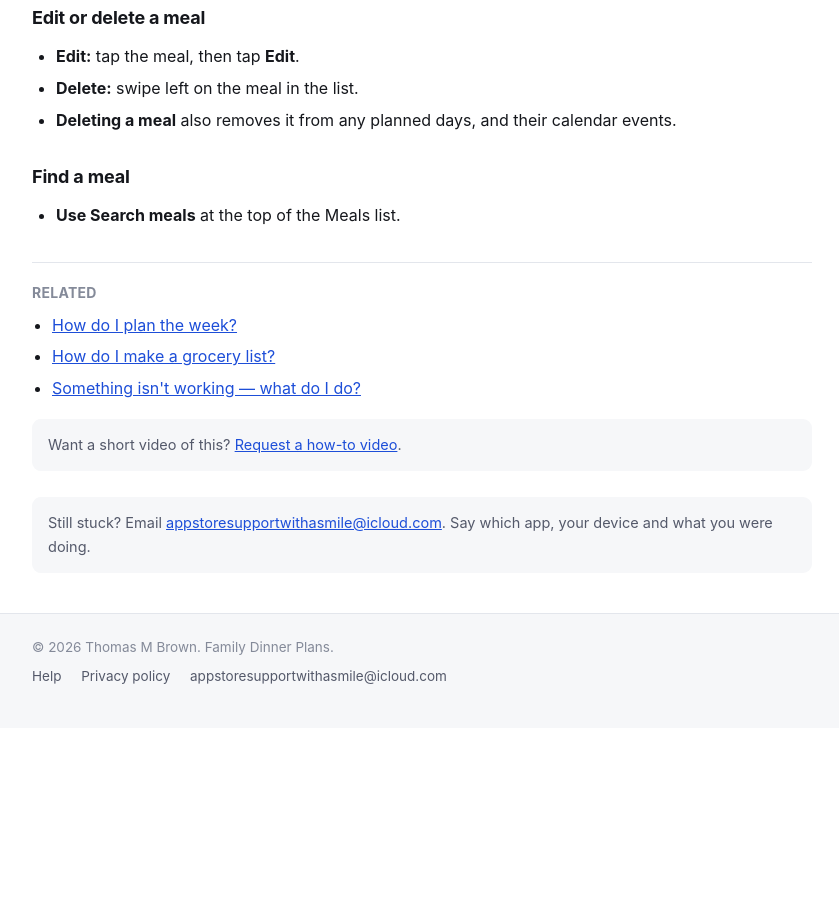
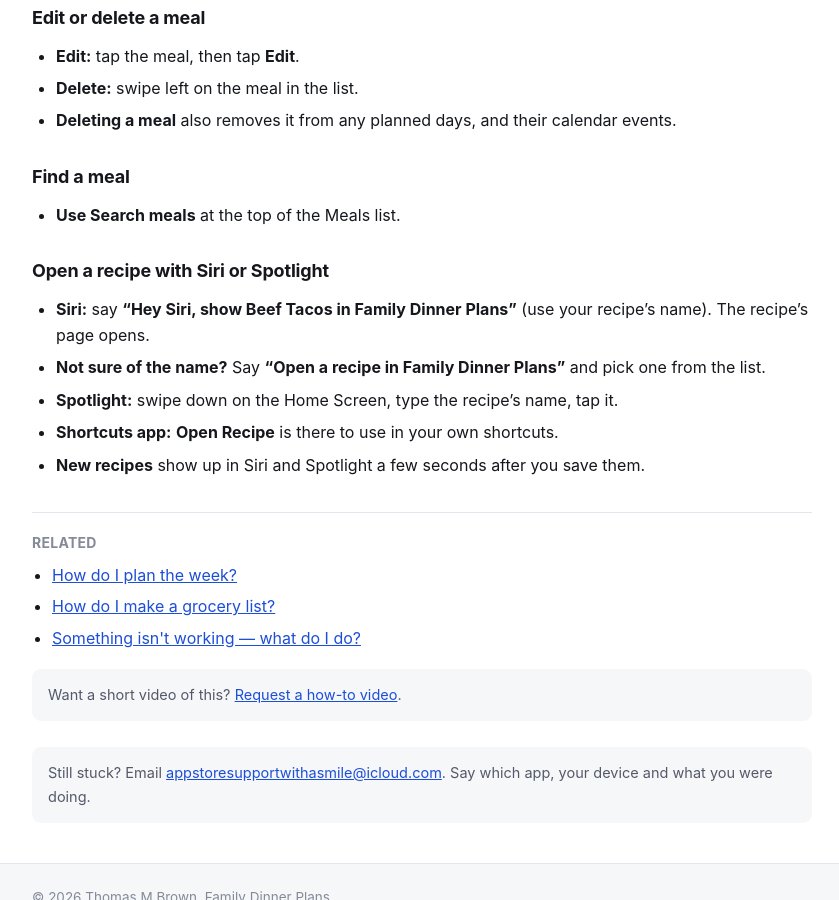
Before and after one commit to mytombrown/team-assist-help, a Jekyll site: the page built from _guides/familydinnerplans/add-meals.md, in a window 1280 px wide and 900 px high, scrolled down 1096 px. Shown: the whole window, without its empty margins (218-1057 px from the left). Built offline with Jekyll 4.4.1, drawn with Linux system fonts in a browser that asks for light colours; before the commit the page ends 1824 px from its top, so only the background shows below that.

Commit message:
Build 7 (Family Dinner Plans 1.0.0): open a recipe with Siri or Spotlight (FDP-1772)
Co-Authored-By: Claude Opus 5.5 <noreply@anthropic.com>

```diff
--- a/_guides/familydinnerplans/add-meals.md
+++ b/_guides/familydinnerplans/add-meals.md
@@ -3,7 +3,7 @@ title: "How do I add a meal or scan a recipe?"
 app: familydinnerplans
 category: how-to
 order: 1
-tags: "add meal, new meal, recipe, scan, photo, camera, ingredients, instructions, edit, delete, remove, import, OCR"
+tags: "add meal, new meal, recipe, scan, photo, camera, ingredients, instructions, edit, delete, remove, import, OCR, Siri, Spotlight, voice, Shortcuts, open recipe"
 quick: "In the Meals tab, tap Add Meal to type one in, or Scan Recipe to turn a photo of a recipe into a meal you can edit."
 related:
   - plan-your-week
@@ -48,3 +48,11 @@ related:
 ## Find a meal
 
 - **Use Search meals** at the top of the Meals list.
+
+## Open a recipe with Siri or Spotlight
+
+- **Siri:** say **"Hey Siri, show Beef Tacos in Family Dinner Plans"** (use your recipe's name). The recipe's page opens.
+- **Not sure of the name?** Say **"Open a recipe in Family Dinner Plans"** and pick one from the list.
+- **Spotlight:** swipe down on the Home Screen, type the recipe's name, tap it.
+- **Shortcuts app:** **Open Recipe** is there to use in your own shortcuts.
+- **New recipes** show up in Siri and Spotlight a few seconds after you save them.
```
